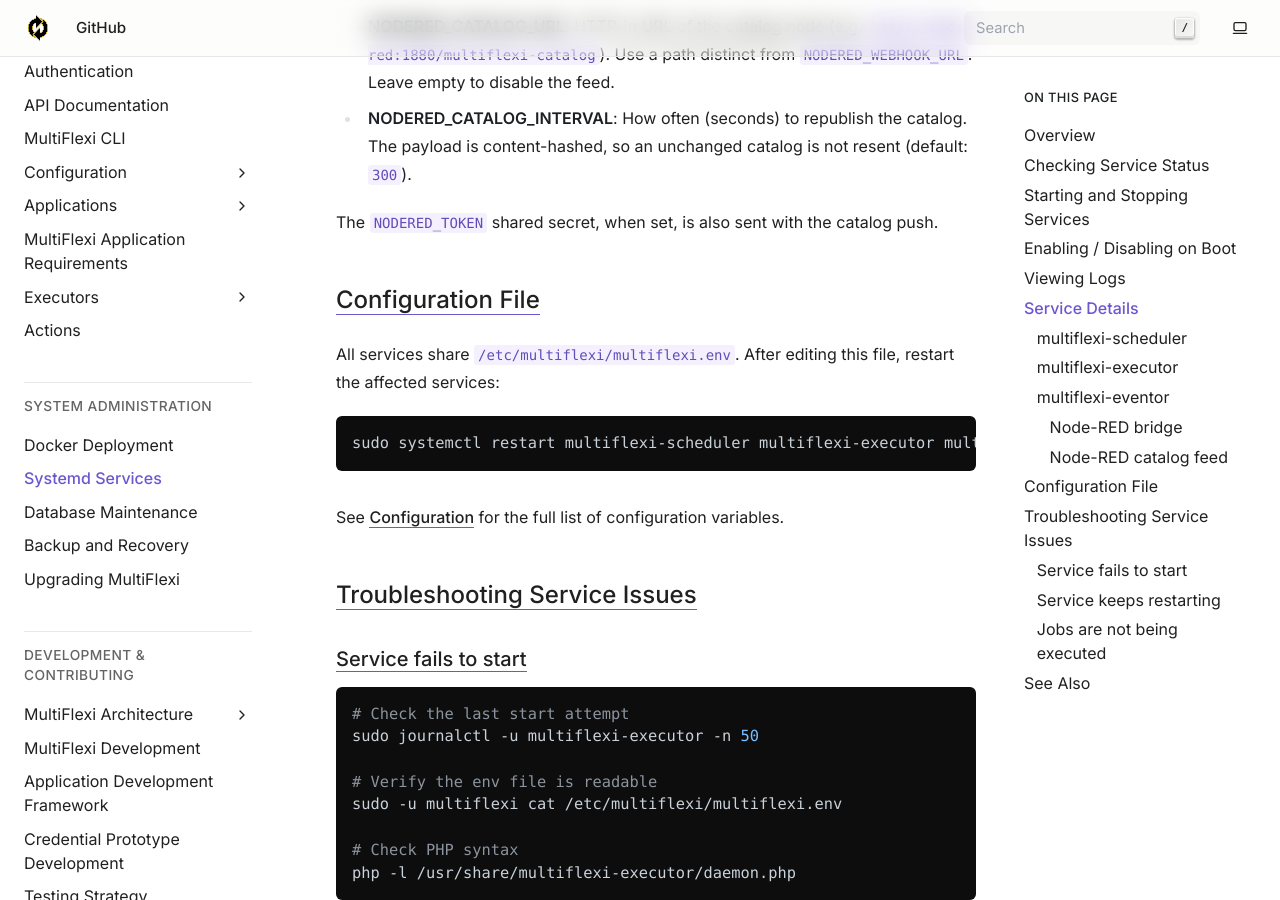
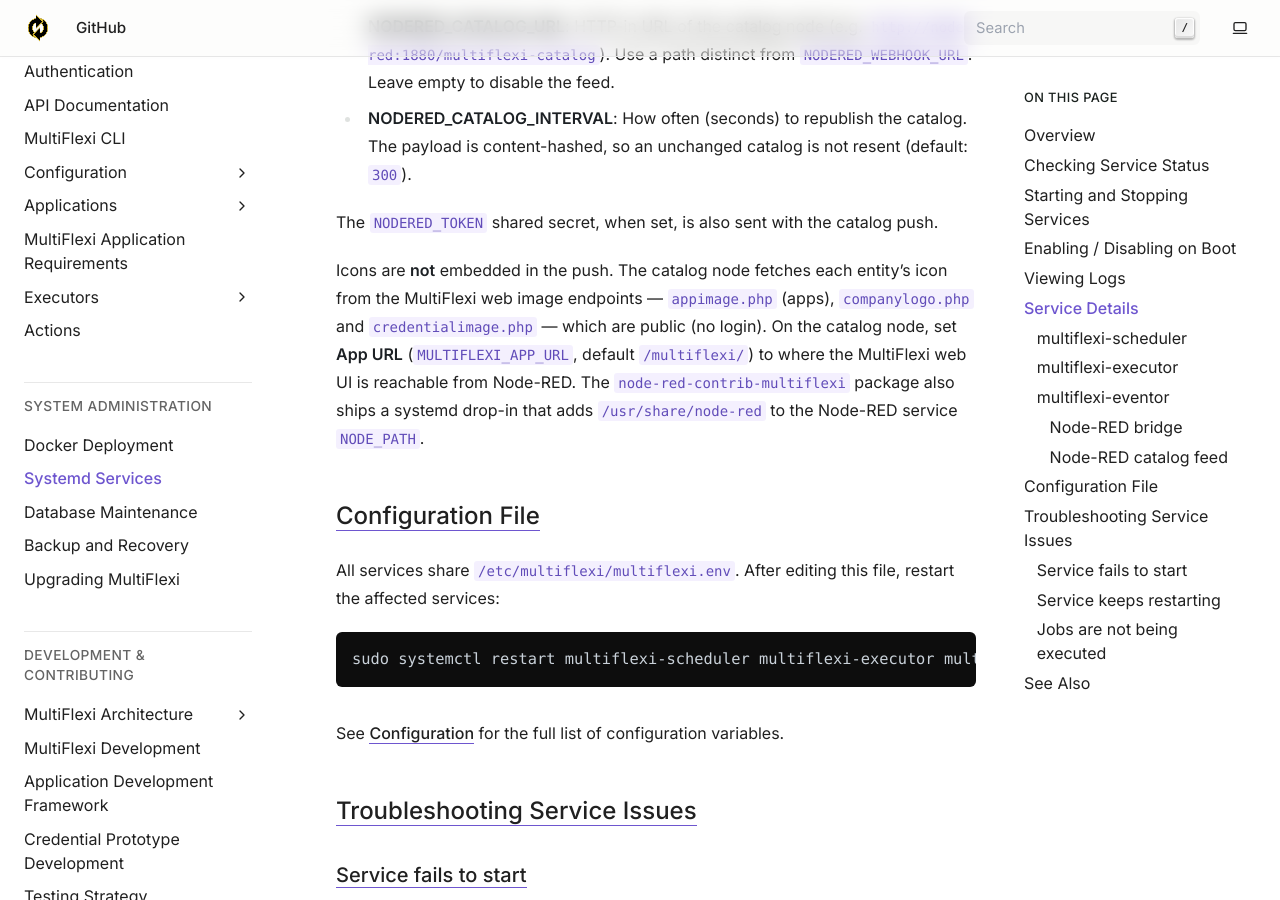
Before and after one commit to VitexSoftware/multiflexi-doc-en, a Sphinx documentation site: the page built from source/administration/systemd-services.rst, in a window 1280 px wide and 900 px high, scrolled down 4679 px. Built offline with Sphinx 7.4.7, drawn with Linux system fonts in a browser that asks for light colours.

Commit message:
docs: catalog icons come from public MultiFlexi web image endpoints
Document that the Node-RED catalog node fetches icons from appimage.php /
companylogo.php / credentialimage.php (public) and the MULTIFLEXI_APP_URL
setting, plus the shipped node-red NODE_PATH systemd drop-in.

Co-Authored-By: Claude Opus 4.8 <noreply@anthropic.com>

```diff
--- a/source/administration/systemd-services.rst
+++ b/source/administration/systemd-services.rst
@@ -168,6 +168,14 @@ Set these in ``/etc/multiflexi/multiflexi.env``:
 
 The ``NODERED_TOKEN`` shared secret, when set, is also sent with the catalog push.
 
+Icons are **not** embedded in the push. The catalog node fetches each entity's
+icon from the MultiFlexi web image endpoints — ``appimage.php`` (apps),
+``companylogo.php`` and ``credentialimage.php`` — which are public (no login).
+On the catalog node, set **App URL** (``MULTIFLEXI_APP_URL``, default
+``/multiflexi/``) to where the MultiFlexi web UI is reachable from Node-RED.
+The ``node-red-contrib-multiflexi`` package also ships a systemd drop-in that
+adds ``/usr/share/node-red`` to the Node-RED service ``NODE_PATH``.
+
 Configuration File
 -------------------
 
```
